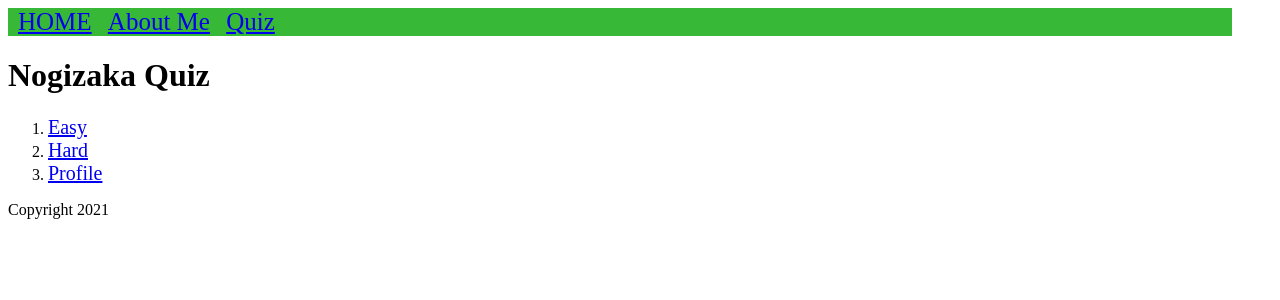
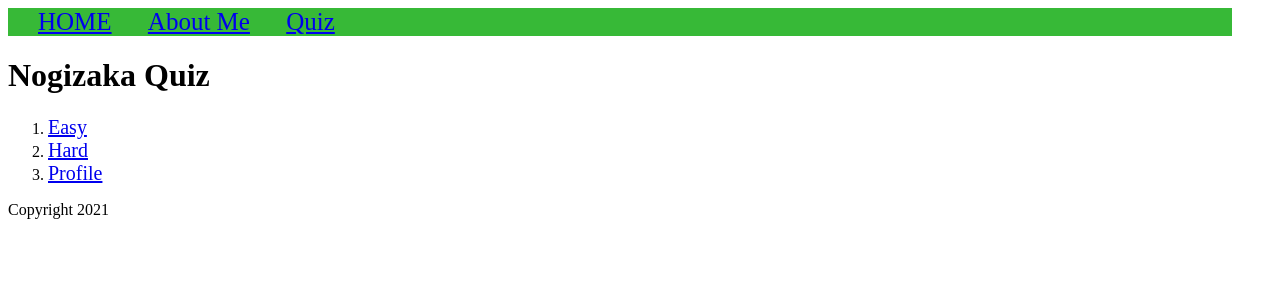
Before and after one commit to kokoichi206/django-website-test, a Django app: page /quiz/ in a window 1280 px wide. Shown: the top 300 px of the page. Run offline with Django 3.2, Linux system fonts and the light colour scheme.

Commit message:
profile quiz

```diff
--- a/website/templates/_navbar.html
+++ b/website/templates/_navbar.html
@@ -1,5 +1,5 @@
 <div id="navKun" class='navbar'>
-    <a style="margin-left: 10px;" href="/">HOME</a>
-    <a style="margin-left: 10px;" href="/about">About Me</a>
-    <a style="margin-left: 10px;" href="/quiz">Quiz</a>
+    <a style="margin-left: 30px;" href="/">HOME</a>
+    <a style="margin-left: 30px;" href="/about">About Me</a>
+    <a style="margin-left: 30px;" href="/quiz">Quiz</a>
 </div>
```
